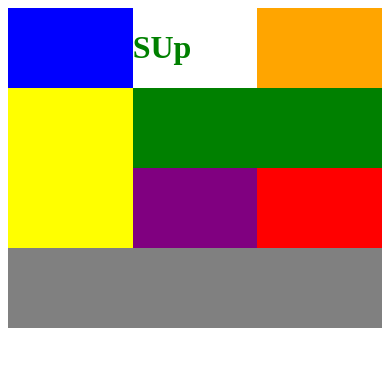
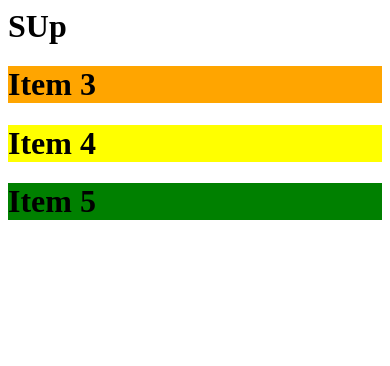
Before and after one commit to dkennell/gettin_griddy, a plain HTML site: page index.html in a window 390 px wide. Drawn offline with Linux system fonts and the light colour scheme.

Commit message:
discover responsive design mode in firefox, add first media query

```diff
--- a/index.html
+++ b/index.html
@@ -2,10 +2,16 @@
 
 <div class="grid-container">
 <div class="item-1"></div>
-<h1 class="item-2">SUp</h1>
-<div class="item-3"></div>
-<div class="item-4"></div>
-<div class="item-5"></div>
+  <h1 class="item-2">SUp</h1>
+<div class="item-3">
+	<h1>Item 3</h1>
+</div>
+<div class="item-4">
+		<h1>Item 4</h1>
+</div>
+<div class="item-5">
+		<h1>Item 5</h1>
+</div>
 <div class="item-6"></div>
 <div class="item-7"></div>
 <div class="item-8"></div>
--- a/styles.css
+++ b/styles.css
@@ -1,10 +1,20 @@
 
+@media (max-width: 720px) {
+  .grid-container {
+  }
+
+}
+
+
+@media (min-width: 720px) {
 
 .grid-container {
 	color: green;
 	display: grid;
 	grid-template-columns: 1fr 1fr 1fr;
 	grid-template-rows: 1fr 1fr 1fr 1fr;
+  }
+
 }
 
 .item-1 {
```
